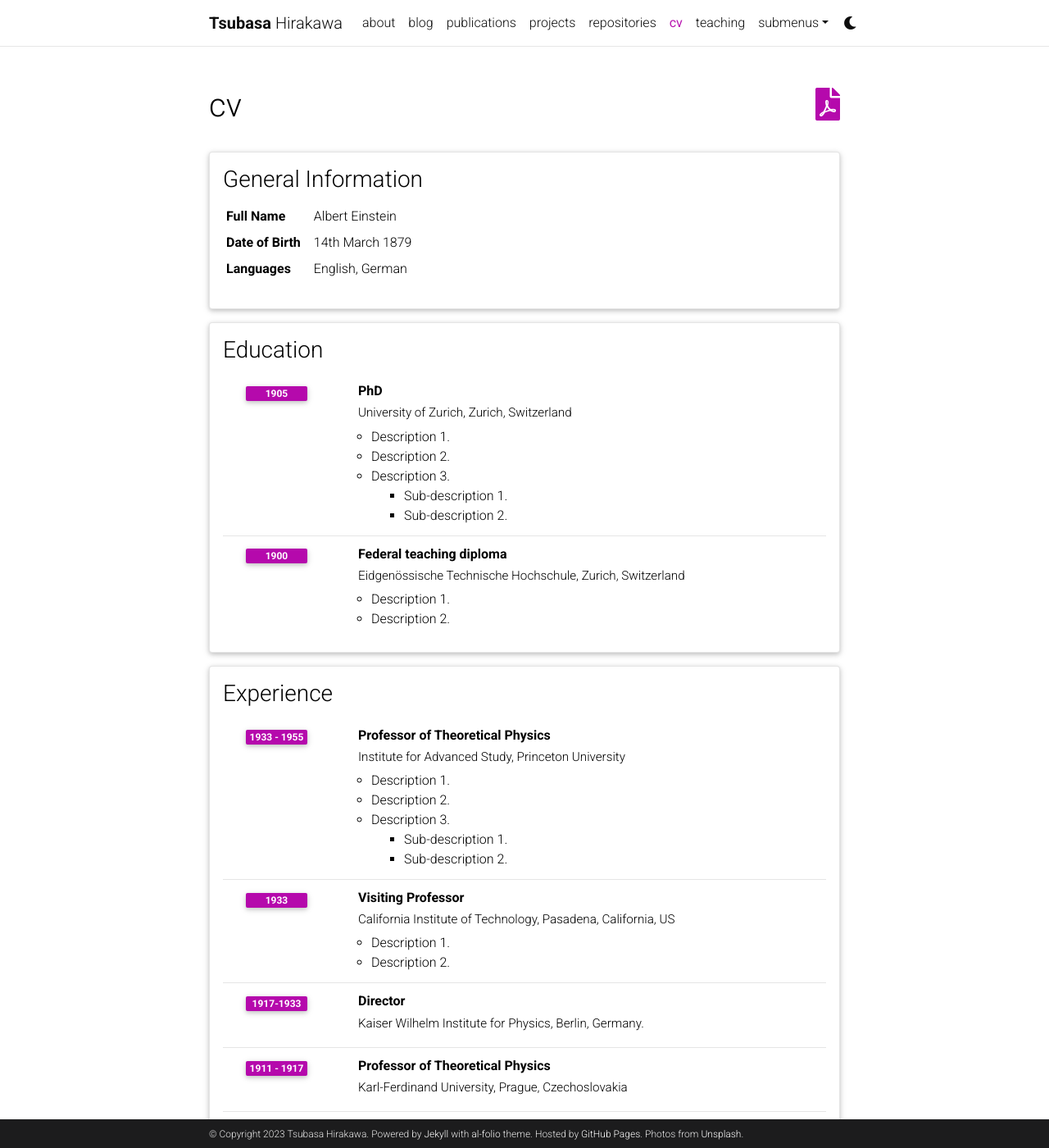
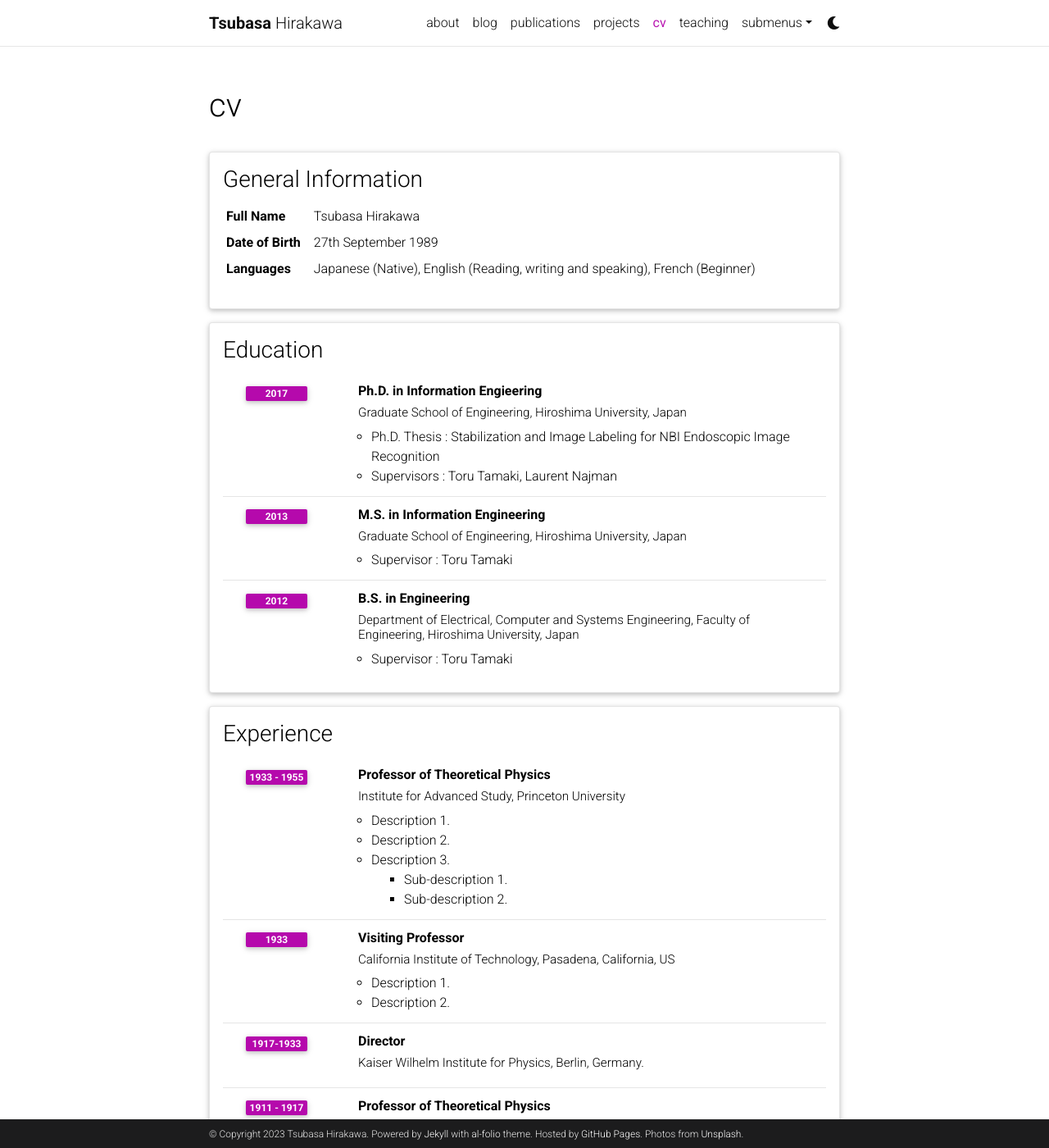
Before and after one commit to thirakawa/thirakawa.github.io, a Jekyll site: the page built from _pages/cv.md, in a window 1280 px wide and 1400 px high. Shown: the whole window at 82% size. Built offline with Jekyll 4.4.1, drawn with Linux system fonts in a browser that asks for light colours; comment, search, counter and statistics services are not loaded; a style sheet for code colours, icons or effects is not loaded; some of the changed text lies outside the part shown.

Commit message:
[update] intial modification

```diff
--- a/_data/cv.yml
+++ b/_data/cv.yml
@@ -2,31 +2,31 @@
   type: map
   contents:
     - name: Full Name
-      value: Albert Einstein
+      value: Tsubasa Hirakawa
     - name: Date of Birth
-      value: 14th March 1879
+      value: 27th September 1989
     - name: Languages
-      value: English, German
+      value: Japanese (Native), English (Reading, writing and speaking), French (Beginner)
 
 - title: Education
   type: time_table
   contents:
-    - title: PhD
-      institution: University of Zurich, Zurich, Switzerland
-      year: 1905
+    - title: Ph.D. in Information Engieering
+      institution: Graduate School of Engineering, Hiroshima University, Japan
+      year: 2017
       description:
-        - Description 1.
-        - Description 2.
-        - title: Description 3.
-          contents:
-            - Sub-description 1.
-            - Sub-description 2.
-    - title: Federal teaching diploma
-      institution: Eidgenössische Technische Hochschule, Zurich, Switzerland
-      year: 1900
+        - "Ph.D. Thesis : Stabilization and Image Labeling for NBI Endoscopic Image Recognition"
+        - "Supervisors : Toru Tamaki, Laurent Najman"
+    - title: M.S. in Information Engineering
+      institution: Graduate School of Engineering, Hiroshima University, Japan
+      year: 2013
       description:
-        - Description 1.
-        - Description 2.
+        - "Supervisor : Toru Tamaki"
+    - title: B.S. in Engineering
+      institution: Department of Electrical, Computer and Systems Engineering, Faculty of Engineering, Hiroshima University, Japan
+      year: 2012
+      description:
+        - "Supervisor : Toru Tamaki"
 
 - title: Experience
   type: time_table
@@ -61,12 +61,12 @@
       institution: University of Zurich, Zurich, Switzerland
       year: 1909 - 1911
 
-- title: Open Source Projects
-  type: time_table
-  contents:
-    - title: <a href="https://github.com/alshedivat/al-folio">al-folio</a>
-      year: 2015-now
-      description: A beautiful, simple, clean, and responsive Jekyll theme for academics.
+# - title: Open Source Projects
+#   type: time_table
+#   contents:
+#     - title: <a href="https://github.com/alshedivat/al-folio">al-folio</a>
+#       year: 2015-now
+#       description: A beautiful, simple, clean, and responsive Jekyll theme for academics.
 
 - title: Honors and Awards
   type: time_table
@@ -79,19 +79,36 @@
       items:
         - Max Planck Medal
 
-- title: Academic Interests
+- title: Research Interests
   type: nested_list
   contents:
-    - title: Topic 1.
+    - title: Computer Vision, Pattern Recognition, Machine Learning, Image Processing
       items:
-        - Description 1.
-        - Description 2.
-    - title: Topic 2.
+        - Time series analysis
+        - Image segmentations
+
+- title: Skills
+  type: nested_list
+  contents:
+    - title: Platforms
       items:
-        - Description 1.
-        - Description 2.
+        - Linux (+10 years)
+        - Mac OS X (+10 years)
+        - Windows (Beginner)
+    - title: Programming
+      items:
+        - Python
+        - C/C++
+        - R
+        - MATLAB
+        - Unix Shell Scripting
+    - title: Other skills
+      items:
+        - Linux server adminstration
+        - LaTeX
+        - HTML/CSS
 
-- title: Other Interests
-  type: list
-  contents:
-    - <u>Hobbies:</u> Hobby 1, Hobby 2, etc.
+# - title: Other Interests
+#   type: list
+#   contents:
+#     - <u>Hobbies:</u> Hobby 1, Hobby 2, etc.
```
Also changed, not shown: MyREADME.md (added, +21 -0 lines), _data/repositories.yml (+5 -9 lines), _pages/about.md (+10 -9 lines), _pages/cv.md (+1 -1 lines), _pages/repositories.md (+1 -1 lines), assets/img/hira_pic.jpg (added).
